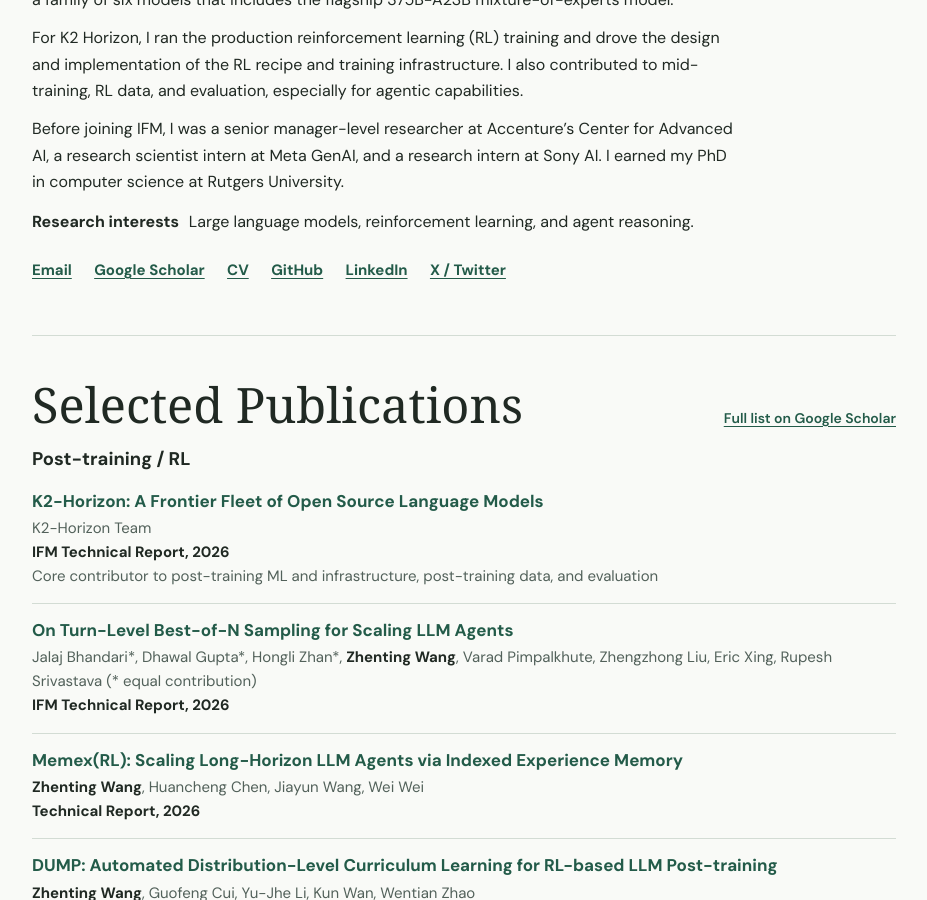
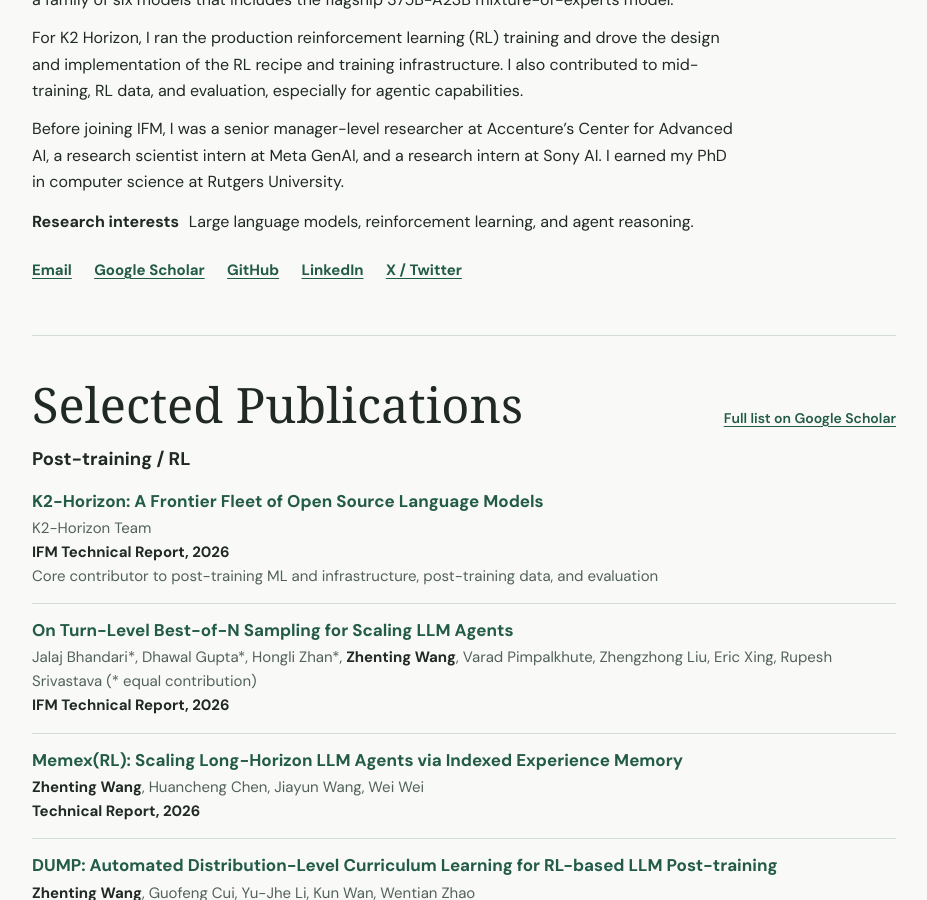
Before and after one commit to ZhentingWang/zhentingwang.github.io, a Jekyll site: the page built from _pages/about.md, in a window 1280 px wide and 900 px high, scrolled down 370 px. Shown: the whole window, without its empty margins (176-1103 px from the left). Built offline with Jekyll 4.4.1, drawn with Linux system fonts in a browser that asks for light colours; some web fonts are replaced.

Commit message:
Remove CV link from homepage

```diff
--- a/_pages/about.md
+++ b/_pages/about.md
@@ -28,7 +28,6 @@ redirect_from:
   <ul class="profile-links" aria-label="Contact and profiles">
     <li><a href="mailto:{{ site.author.email | escape }}">Email</a></li>
     <li><a href="{{ site.author.googlescholar | escape }}">Google Scholar</a></li>
-    <li><a href="{{ '/Zhenting_CV.pdf' | relative_url }}">CV</a></li>
     <li><a href="https://github.com/{{ site.author.github | escape }}">GitHub</a></li>
     <li><a href="https://www.linkedin.com/in/{{ site.author.linkedin | escape }}">LinkedIn</a></li>
     <li><a href="https://twitter.com/{{ site.author.twitter | escape }}">X / Twitter</a></li>
```
